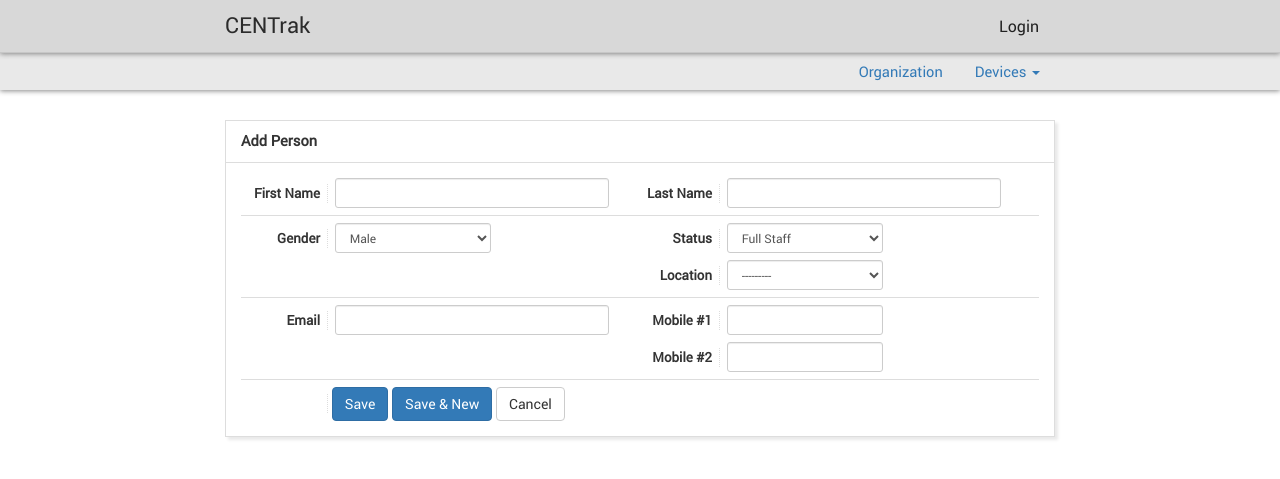
After one commit to hkmshb/centrak, a Django app: page /enum/persons/create in a window 1280 px wide. The commit adds this page. Shown: the top 479 px of the page. Run offline with Django 3.2, Linux system fonts and the light colour scheme; data that the repository does not hold is empty; style sheets or scripts are compiled from the project's sources; some libraries are stand-ins or nearby versions.

Commit message:
Added support for Person creation and update.

```diff
--- a/enumeration/forms.py
+++ b/enumeration/forms.py
@@ -1,5 +1,5 @@
 from django import forms
-from enumeration.models import Manufacturer, MobileOS, Device
+from enumeration.models import Manufacturer, MobileOS, Device, Person
 from django.core.exceptions import ValidationError
 
 
@@ -45,7 +45,25 @@ class MobileOSForm(forms.models.ModelForm):
         }
 
 
-class DeviceForm(forms.models.ModelForm):
+class ModelForm(forms.models.ModelForm):
+
+    def clean(self):
+        super(ModelForm, self).clean()
+        if self.errors:
+            self.add_error(None, REQUIRED_INVALID_ERROR)
+
+    def validate_unique(self):
+        super(ModelForm, self).validate_unique()
+        if self.errors:
+            if '__all__' not in self.errors:
+                self.add_error(None, REQUIRED_INVALID_ERROR)
+
+            for message in [m for f,m in self.errors.items() if f != '__all__']:
+                if str(message).find(REQUIRED_FIELD_ERROR) == -1:
+                    self.add_error(None, message)
+
+
+class DeviceForm(ModelForm):
 
     class Meta:
         model = Device
@@ -69,17 +87,21 @@ class DeviceForm(forms.models.ModelForm):
             'label':    {'unique': UNIQUE_LABEL_ERROR },
         }
 
-    def clean(self):
-        data = super(DeviceForm, self).clean()
-        if self.errors:
-            self.add_error(None, REQUIRED_INVALID_ERROR)
 
-    def validate_unique(self):
-        super(DeviceForm, self).validate_unique()
-        if self.errors:
-            if '__all__' not in self.errors:
-                self.add_error(None, REQUIRED_INVALID_ERROR)
+class PersonForm(ModelForm):
 
-            for message in [m for f,m in self.errors.items() if f != '__all__']:
-                if str(message).find(REQUIRED_FIELD_ERROR) == -1:
-                    self.add_error(None, message)
+    class Meta:
+        model = Person
+        fields = ('first_name', 'last_name', 'gender', 'official_status',
+                  'location', 'mobile', 'mobile2', 'email')
+        _attrs = {'class': 'form-control input-sm'}
+        widgets = {
+            'first_name': forms.fields.TextInput(attrs=_attrs),
+            'last_name':  forms.fields.TextInput(attrs=_attrs),
+            'gender':     forms.fields.Select(attrs=_attrs),
+            'official_status': forms.fields.Select(attrs=_attrs),
+            'location':   forms.fields.Select(attrs=_attrs),
+            'mobile':     forms.fields.TextInput(attrs=_attrs),
+            'mobile2':    forms.fields.TextInput(attrs=_attrs),
+            'email':      forms.fields.EmailInput(attrs=_attrs),
+        }
--- a/enumeration/models.py
+++ b/enumeration/models.py
@@ -1,5 +1,10 @@
+from datetime import datetime
+
+from django.core.exceptions import ValidationError
 from django.db import models
-from django.core.exceptions import ValidationError
+
+from core.models import BusinessOffice
+
 
 
 # const error messages
@@ -66,3 +71,53 @@ class DeviceIMEI(models.Model):
 
     def __str__(self):
         return "imei=%s" % self.imei
+
+
+class EntityBase(models.Model):
+    is_active    = models.BooleanField(default=True)
+    date_created = models.DateTimeField(auto_now_add=True)
+
+    class Meta:
+        abstract = True
+
+
+class NamedEntityBase(EntityBase):
+    name = models.CharField(max_length=50)
+
+    class Meta:
+        abstract = True
+
+
+class Person(EntityBase):
+    MALE   = 'M'
+    FEMALE = 'F'
+    GENDER_CHOICES = (
+        (MALE,   'Male'),
+        (FEMALE, 'Female')
+    )
+
+    FULL_STAFF         = 'FS'
+    CONTRACT_STAFF     = 'CS'
+    YOUTH_CORPER       = 'YC'
+    INDUSTRIAL_TRAINEE = 'IT'
+    STATUS_CHOICES = (
+        (FULL_STAFF,         'Full Staff'),
+        (CONTRACT_STAFF,     'Contract Staff'),
+        (YOUTH_CORPER,       'Youth Corper'),
+        (INDUSTRIAL_TRAINEE, 'Industrial Trainee')
+    )
+
+    first_name = models.CharField(max_length=50)
+    last_name  = models.CharField(max_length=50)
+    gender     = models.CharField(max_length=1, choices=GENDER_CHOICES,
+                    default=MALE)
+    official_status = models.CharField(max_length=2, choices=STATUS_CHOICES,
+                    default=FULL_STAFF)
+    location  = models.ForeignKey(BusinessOffice, on_delete=models.PROTECT)
+    mobile    = models.CharField(max_length=20)
+    mobile2   = models.CharField(max_length=20, blank=True)
+    email     = models.EmailField(max_length=50)
+
+    class Meta:
+        db_table = 'enum_person'
+        unique_together = ('first_name', 'last_name')
--- /dev/null
+++ b/enumeration/templates/enumeration/person-form.html
@@ -0,0 +1,88 @@
+{% extends 'layout.html' %}
+{% block content %}
+    {% if form.errors %}
+    <div class="alert alert-messages alert-danger">
+        <button type="button" class="close" data-dismiss="alert"><span>&times;</span></button>
+        {{ form.non_field_errors }}
+    </div>
+    {% endif %}
+
+    <div class="pad-top">
+        <div class="panel panel-flat">
+            <div class="panel-heading">
+                {% if form.instance.id %}Update{% else %}Add{% endif %} Person
+            </div>
+
+            <div class="panel-body">
+                <form method="post" class="form-horizontal">
+                    {% csrf_token %}
+                    <div class="form-group-ext divider">
+                        <div class="form-row-group">
+                            <div class="form-row col-sm-6{%if form.first_name.errors %} has-error{% endif %}">
+                                <label for="id_first_name" class="form-label-lg">First Name </label>
+                                <div class="form-value-md">{{ form.first_name }}</div>
+                            </div>
+                            <div class="form-row col-sm-6{%if form.last_name.errors %} has-error{% endif %}">
+                                <label for="id_last_name" class="form-label-lg">Last Name </label>
+                                <div class="form-value-md">{{ form.last_name }}</div>
+                            </div>
+                        </div>
+                        <div class="clearfix"></div>
+                    </div>
+
+                    <div class="form-group-ext divider">
+                        <div class="form-row-group">
+                            <div class="form-row col-sm-6{%if form.gender.errors %} has-error{% endif %}">
+                                <label for="id_gender" class="form-label-lg">Gender </label>
+                                <div class="form-value-sm">{{ form.gender }}</div>
+                            </div>
+                            <div class="form-row col-sm-6{%if form.official_status.errors %} has-error{% endif %}">
+                                <label for="id_official_status" class="form-label-lg">Status </label>
+                                <div class="form-value-sm">{{ form.official_status }}</div>
+                            </div>
+                        </div>
+                        <div class="form-row-group">
+                            <div class="form-row col-md-offset-6 col-sm-6{%if form.location.errors %} has-error{% endif %}">
+                                <label for="id_location" class="form-label-lg">Location </label>
+                                <div class="form-value-sm">{{ form.location }}</div>
+                            </div>
+                        </div>
+                        <div class="clearfix"></div>
+                    </div>
+
+                    <div class="form-group-ext divider">
+                        <div class="form-row-group">
+                            <div class="form-row col-sm-6{%if form.email.errors %} has-error{% endif %}">
+                                <label for="id_email" class="form-label-lg">Email </label>
+                                <div class="form-value-md">{{ form.email }}</div>
+                            </div>
+                            <div class="form-row col-sm-6{%if form.mobile.errors %} has-error{% endif %}">
+                                <label for="id_mobile" class="form-label-lg">Mobile #1 </label>
+                                <div class="form-value-sm">{{ form.mobile }}</div>
+                            </div>
+                        </div>
+                        <div class="form-row-group">
+                            <div class="form-row col-md-offset-6 col-sm-6{%if form.mobile2.errors %} has-error{% endif %}">
+                                <label for="id_mobile2" class="form-label-lg">Mobile #2 </label>
+                                <div class="form-value-sm">{{ form.mobile2 }}</div>
+                            </div>
+                        </div>
+                        <div class="clearfix"></div>
+                    </div>
+
+                    <div class="form-group-ext">
+                        <div class="form-row-group">
+                            <div class="form-row col-sm-6">
+                                <label class="form-label-lg">&nbsp;</label>
+                                <button type="submit" class="btn btn-primary" name="btn_save">Save</button>
+                                <button type="submit" class="btn btn-primary" name="btn_save_new">Save & New</button>
+                                <button type="button" class="btn btn-default" name="btn_cancel"
+                                        data-action-url="">Cancel</button>
+                            </div>
+                        </div>
+                    </div>
+                </form>
+            </div>
+        </div>
+    </div>
+{% endblock %}
--- a/enumeration/urls.py
+++ b/enumeration/urls.py
@@ -18,4 +18,7 @@ urlpatterns = patterns('enumeration.views',
         'mobile_os_update', name='mobile-os-update'),
     url(r'^device-options/mobile-os/delete(/(?P<id>[0-9]+))?',
         'mobile_os_delete', name='mobile-os-delete'),
+
+    url(r'^persons/create$', 'manage_person', name='person-insert'),
+    url(r'^persons/update/(?P<id>[0-9]+)', 'manage_person', name='person-update'),
 )
--- a/enumeration/views.py
+++ b/enumeration/views.py
@@ -7,8 +7,10 @@ from django.forms.utils import ErrorList
 from django.http.response import Http404
 from django.contrib import messages
 
-from enumeration.models import Manufacturer, MobileOS, Device, DeviceIMEI
-from enumeration.forms import ManufacturerForm, MobileOSForm, DeviceForm
+from enumeration.models import Manufacturer, MobileOS, Device, DeviceIMEI, \
+     Person
+from enumeration.forms import ManufacturerForm, MobileOSForm, DeviceForm, \
+     PersonForm
 
 from core.utils import get_paged_object_list, manage_object_deletion
 from core.utils import MSG_FMT_SUCCESS_ADD, MSG_FMT_SUCCESS_UPD
@@ -179,3 +181,22 @@ def mobile_os_update(request, id):
 def mobile_os_delete(request, id=None):
     return manage_object_deletion(request,
         MobileOS, 'mobile os', 'mobile-os', id)
+
+
+def manage_person(request, id=None):
+    person = Person() if not id else get_object_or_404(Person, pk=id)
+    if request.method == 'POST':
+        person_form = PersonForm(data=request.POST, instance=person)
+        if person_form.is_valid():
+            person_form.save()
+
+            msg_fmt = MSG_FMT_SUCCESS_ADD if not id else MSG_FMT_SUCCESS_UPD
+            messages.success(request, msg_fmt % 'Person', extra_tags='success')
+
+            urlname = ('persons' if 'btn_save' in request.POST else 'person-insert')
+            return redirect(reverse(urlname))
+    else:
+        person_form = PersonForm(instance=person)
+    return render(request, 'enumeration/person-form.html', {
+        'form': person_form
+    })
--- a/main/static/css/less/style.less
+++ b/main/static/css/less/style.less
@@ -243,12 +243,14 @@ h4 {
     }
 
     &.has-error {
-        .form-label {
+        .form-label,
+        .form-label-lg {
             color: @brand-danger;
         }
     }
 
-    .form-label {
+    .form-label,
+    .form-label-lg {
         display: inline-block;
         width: 60px;
         font-size: 10pt;
@@ -258,12 +260,17 @@ h4 {
         border-right: dotted 1px #ddd;
     }
 
+    .form-label-lg {
+        width: 80px;
+    }
+
     .form-control {
         display: inline;
     }
 
     .form-value,
-    .form-value-md {
+    .form-value-md,
+    .form-value-sm {
         display: inline-block;
         margin-left: 3px;
         margin-bottom: 7px;
@@ -271,6 +278,10 @@ h4 {
     }
 
     .form-value-md {
+        width: 70%;
+    }
+
+    .form-value-sm {
         width: 40%;
     }
 
```
Also changed, not shown: enumeration/tests/test_models.py (+87 -43 lines), enumeration/tests/test_views.py (+79 -5 lines), core/migrations/0002_auto_20150902_1147.py (added), enumeration/migrations/0004_auto_20150902_2036.py (added).
